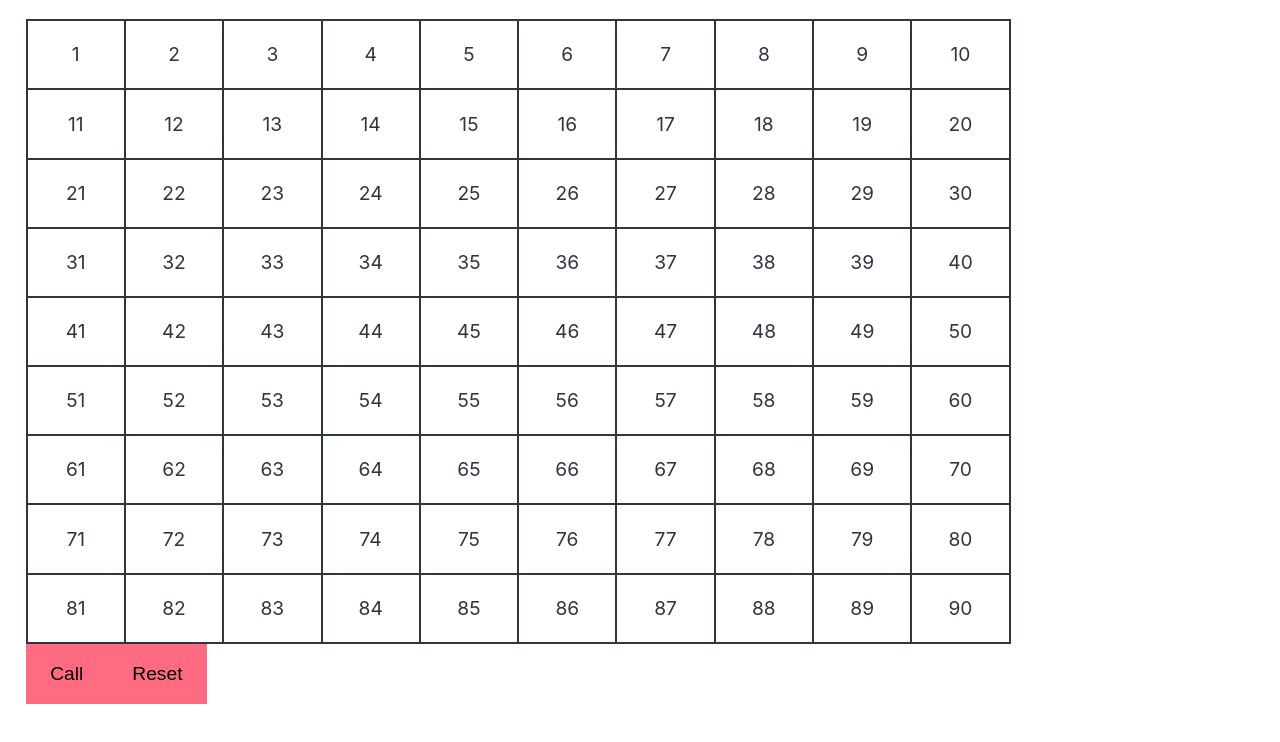
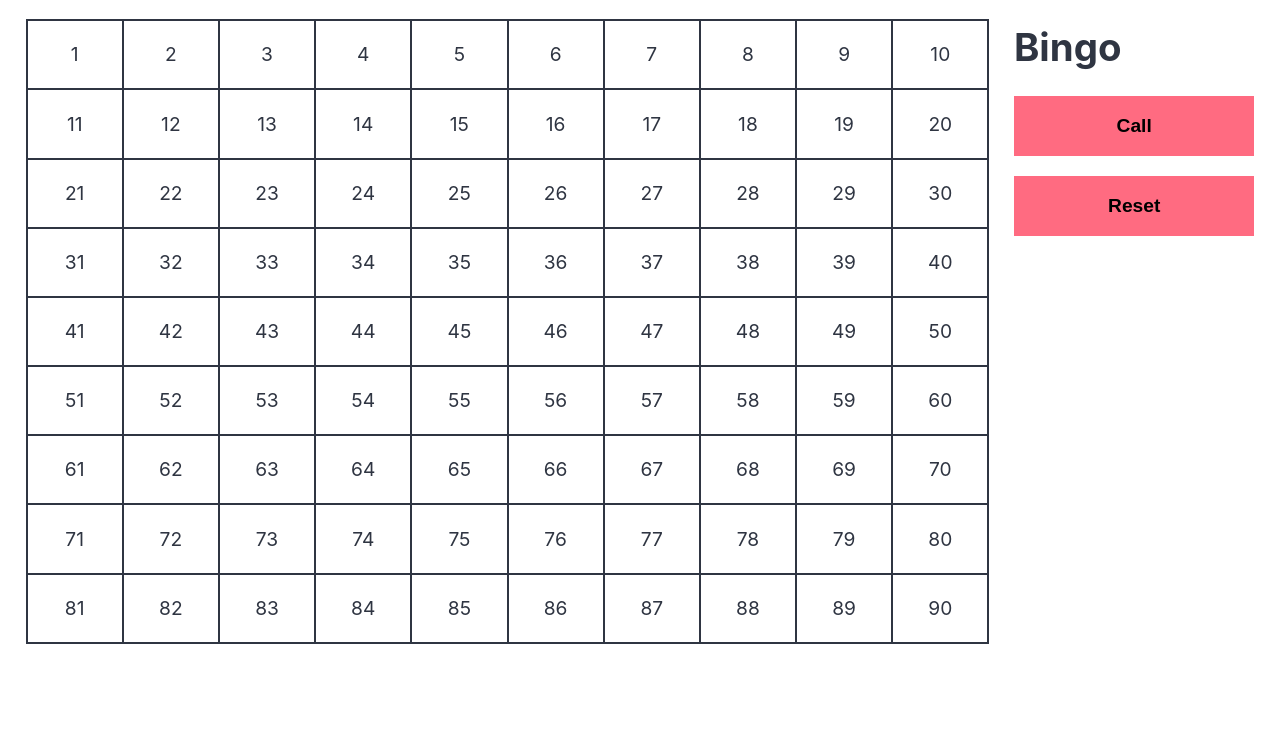
Before and after one commit to thomashockaday/bingo-machine, a React (Vite) app: page / in a window 1280 px wide. Shown: the top 742 px of the page. Built offline with nearby package versions, Linux system fonts and the light colour scheme.

Commit message:
Align buttons next to bingo board

```diff
--- a/src/App.tsx
+++ b/src/App.tsx
@@ -25,6 +25,7 @@ function App() {
 
   return (
     <div className="bingo-machine">
+      <div className="bingo-caller">
         <div className="bingo-board">
           {numbers.map((i) => (
             <div
@@ -38,8 +39,13 @@ function App() {
           ))}
         </div>
 
+        <div className="bingo-controls">
+          <h1>Bingo</h1>
+
           <button onClick={callNextNumber}>Call</button>
           <button onClick={reset}>Reset</button>
+        </div>
+      </div>
     </div>
   );
 }
--- a/src/index.css
+++ b/src/index.css
@@ -21,11 +21,19 @@ body {
   font-size: 1.2rem;
 }
 
+h1 {
+  margin: 0;
+}
+
 button {
   padding: 1em 2%;
   background-color: var(--highlight);
   border: none;
   font-size: inherit;
+  display: block;
+  width: 100%;
+  margin: 1em 0;
+  font-weight: bold;
 }
 
 button:hover,
@@ -34,8 +42,9 @@ button:focus {
   background-color: var(--highlight-active);
 }
 
-button:focus {
-  border: 2px solid var(--highlight-active);
+.bingo-caller {
+  display: flex;
+  gap: 2%;
 }
 
 .bingo-board {
@@ -55,6 +64,10 @@ button:focus {
   background-color: var(--highlight);
 }
 
+.bingo-controls {
+  width: 20%;
+}
+
 @media (prefers-color-scheme: light) {
   :root {
     color: var(--secondary);
```
Also changed, not shown: 1 other file (tests, documents, lock files or other folders). Lines whose indentation alone changed are shown as unchanged.
